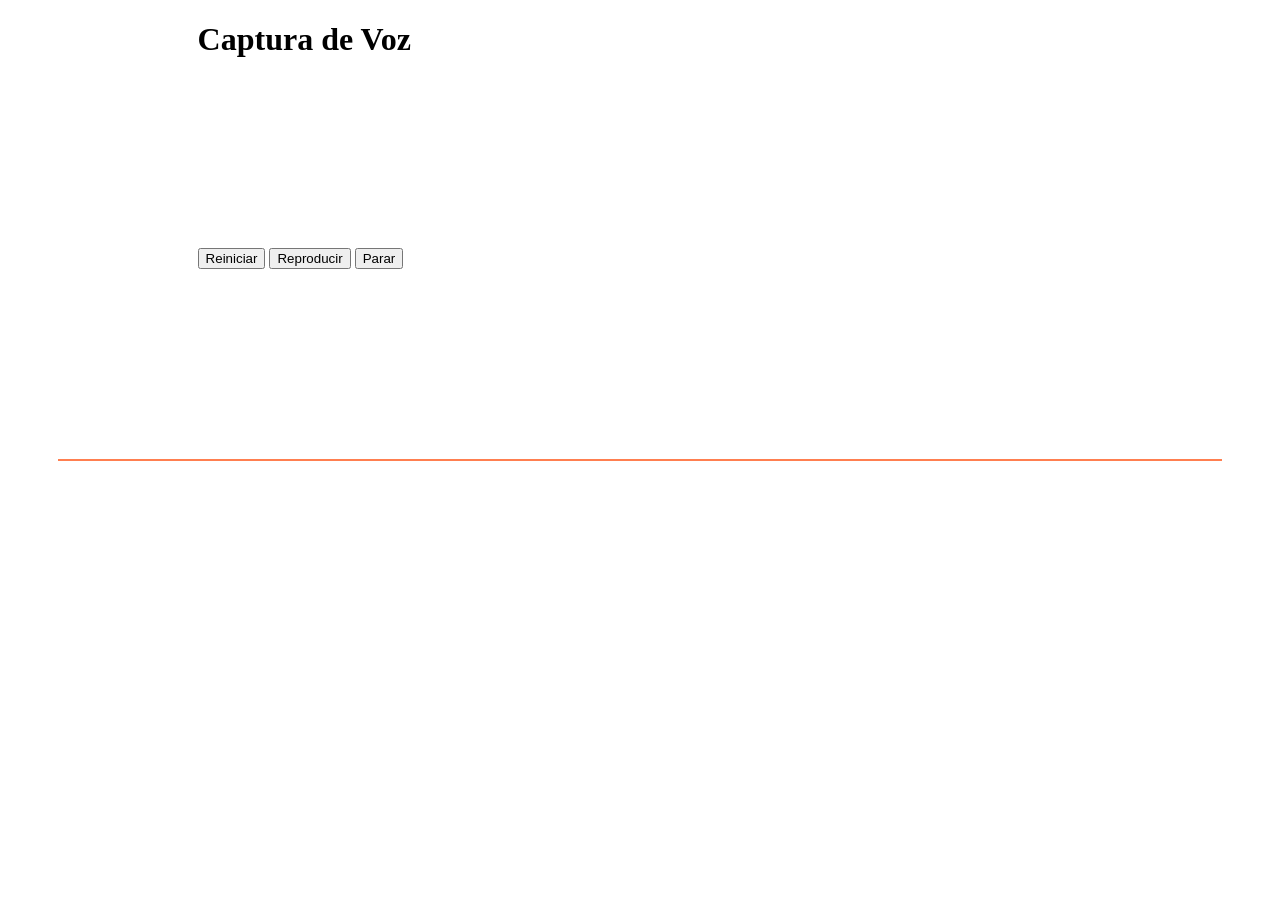
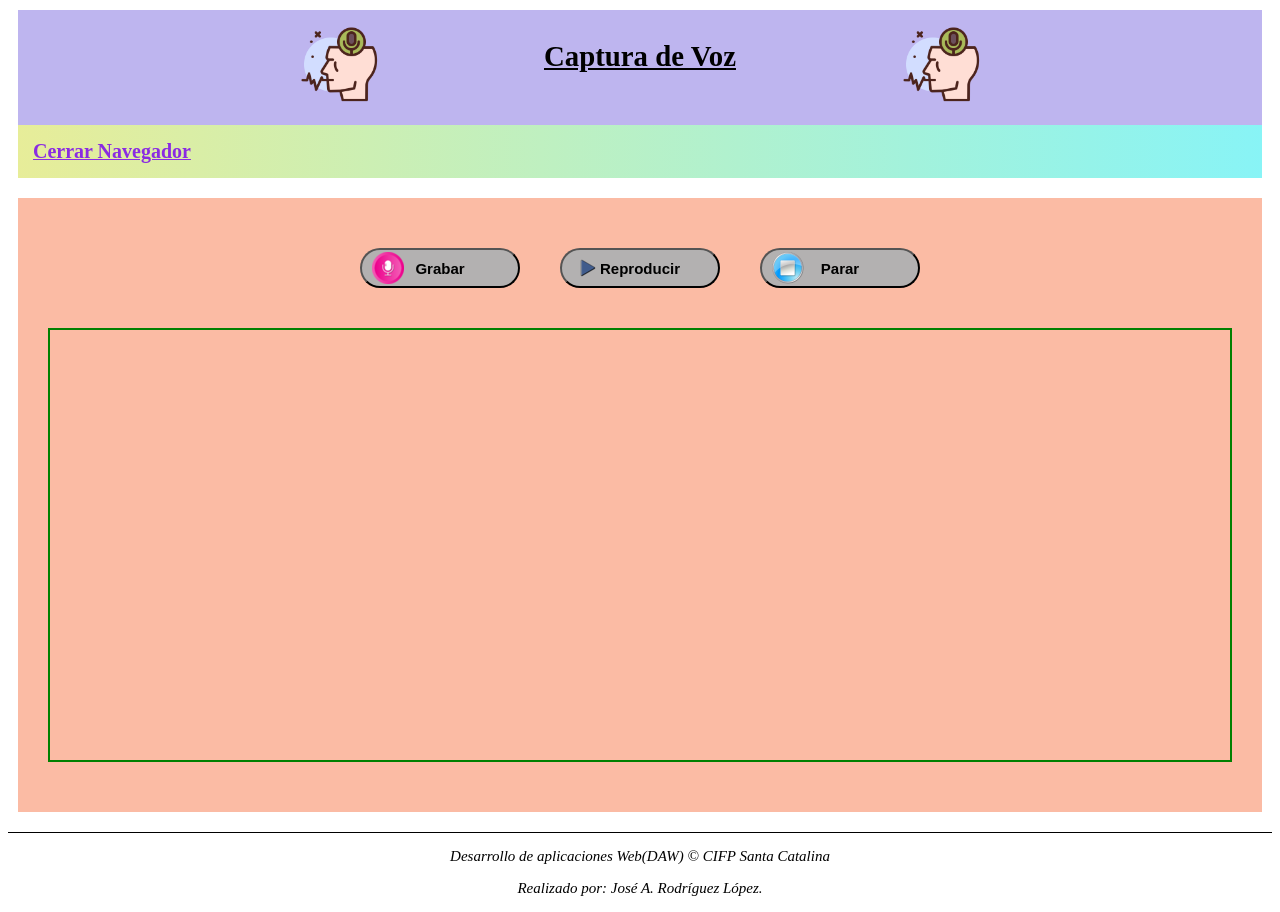
Before and after one commit to Rodriguez1973/Captura_de_voz, a plain HTML site: page index.html in a window 1280 px wide. Before the commit the page ends 800 px from the top, so only its background shows below. Drawn offline with Linux system fonts and the light colour scheme.

Commit message:
Comienzo pruebas de depuración

```diff
--- a/css/estilos.css
+++ b/css/estilos.css
@@ -1,25 +1,137 @@
 /* Proyecto realizado por: José A. Rodríguez López-->
- * Fecha: 18/10/2022
+ * Fecha: 10/10/2022
  */
+
+.cabecera {
+  margin: 10px;
+}
+
+#contenedor_cabecera {
+  background-color: #beb5ef;
+  margin: 0;
+  display: flex;
+  justify-content: center;
+}
+
+#titulo {
+  display: flex;
+  flex-direction: row;
+  font-size: larger;
+  background-color: #beb5ef;
+  margin-left: 10px;
+  margin-right: 10px;
+}
+
+#titulo>div {
+  padding-top: 15px;
+  padding-left: 75px;
+  padding-right: 75px;
+  padding-bottom: 15px;
+  margin: 0;
+}
+
+#titulo img {
+  width: 80px;
+}
+
+#tit_principal {
+  background-color: #beb5ef;
+  text-decoration: underline;
+  text-align: center;
+  padding: 15px;
+  margin: 0px;
+  top: 50%;
+}
+
+#cerrar {
+  background: linear-gradient(to right, rgb(231, 237, 153), rgb(136, 244, 246));
+  color: blueviolet;
+  text-decoration: underline;
+  font-weight: bold;
+  padding: 15px;
+  margin: 0px;
+  text-align: left;
+}
+
+#contenido {
+  background: rgb(251, 187, 164);
+  margin: 20px 10px 10px 10px;
+  padding: 30px;
+}
+
+.pie {
+  grid-area: d;
+  margin-top: 20px;
+  background-color: white;
+  text-align: center;
+  font-size: 15px;
+  font-style: italic;
+  padding: 0px;
+  border-top: solid 1px black;
+}
+
+input,
+#cerrar_navegador {
+  font-size: 20px;
+}
+
+#reiniciar {
+  display: flex;
+  justify-content: center;
+  padding: 0px;
+}
 
 #cajaTexto{
   margin:50px;
   width: auto;
   height: 60%;
-  border: 1px solid coral;
+  border: 1px solid rgb(45, 8, 194);
   font-size: 40px;
 }
 
-i{
-  font-size: 10px;
-  color:coral;
-  text-align: center;
+nav{
+  display: flex;
+  justify-content: center;
 }
 
-h1{
-  margin-left: 15%;
+nav input{
+  margin: 20px;
 }
 
-nav{
-  margin:15%;
+nav input {
+  text-align: center;
+  font-size: 15px;
+  background-color:rgb(179, 177, 177);
+  border-radius: 20px;
+  width: 160px;
+  height:40px;
+  font-weight: bold;
+  background-repeat: no-repeat;
+  background-position-y: center;
+  background-position-x: 10px;
 }
+
+#grabar{
+  background-image: url(../images/record.png);
+}
+
+#reproducir{
+  background-image: url(../images/play.png);
+}
+
+#parar{
+  background-image: url(../images/stop.png);
+}
+
+#contenedorTexto {
+  overflow: scroll; ;
+  padding:20px;
+  border: 2px solid green;
+  color:blue;
+  margin-top: 20px;
+  margin-bottom: 20px;
+  font-family: Verdana;
+  font-size: 17px;
+  font-weight: bold;
+  height: 390px;
+}
--- a/index.html
+++ b/index.html
@@ -8,28 +8,44 @@
   <meta charset="UTF-8">
   <meta http-equiv="X-UA-Compatible" content="IE=edge">
   <meta name="viewport" content="width=device-width, initial-scale=1.0">
-  <title>Buscador en la página</title>
-  <link rel="stylesheet" type="text/css" href="./css/estilos.css">
+  <title>Captura de voz</title>
+  <link rel="stylesheet" href="./css/estilos.css">
   <script src="./js/javascript.js" defer></script>
 </head>
 
 <body>
-  <header>
-  <h1>Captura de Voz</h1>
-  </header>
+  <section id="captura_voz">
+    <!--Encabezado de la página web-->
+    <header class="cabecera">
+      <div id="contenedor_cabecera">
+        <div id="titulo">
+          <div><img src="./images/record_voice_audio_icon.png" alt="Grabación de voz"></div>
+          <div>
+            <h1 id="tit_principal">Captura de Voz</h1>
+          </div>
+          <div><img src="./images/record_voice_audio_icon.png" alt="Grabación de voz"></div>
+        </div>
+      </div>
+      <div>
+        <p id="cerrar"><a id="cerrar_navegador">Cerrar Navegador</a></p>
+      </div>
+    </header>
+    <!--Contenedor principal-->
+    <div id="contenido">
+      <nav>
+        <input type="button" id="grabar" value="Grabar">
+        <input type="button" id="reproducir" value="Reproducir">
+        <input type="button" id="parar" value="Parar">
+      </nav>
+      <div id="contenedorTexto">
+      </div>
+    </div>
+  </section>
 
-  <nav>
-    <input type="button" id="reiniciar" value="Reiniciar">
-    <input type="button" id="reproducir" value="Reproducir">
-    <input type="button" id="parar" value="Parar">
-  </nav>
-
-  <article>
-  <div id="cajaTexto"></div>
-  </article>
-
-  <footer>
-
+  <!--Pie de página-->
+  <footer class="pie">
+    <p>Desarrollo de aplicaciones Web(DAW) &copy; CIFP Santa Catalina</p>
+    <p>Realizado por: José A. Rodríguez López.</p>
   </footer>
 </body>
 
--- a/js/javascript.js
+++ b/js/javascript.js
@@ -1,51 +1,71 @@
 /* Proyecto realizado por: José A. Rodríguez López-->
  * Fecha: 18/10/2022
  */
-let idiomaSeleccionado="es-ES"
+
+/*Captura el evento onclick en la etiqueta <p id="cerrar_navegador">. Cierra el navegador.*/
+cerrar_navegador.onclick = function () {
+    window.close()
+}
+
+/*Captura el evento click en el <input id="grabar">. Inicia la grabación.*/
+document.getElementById("grabar").addEventListener("click",grabar,false);
+
+/*Función que comienza la grabación.*/
+function grabar(){
+    contenedorTexto.innerText="";
+    reconocimiento.start();
+};
+
+/*Evento click sobre el <input id="reproducir">. Reproduce el texto.*/
+document.getElementById("reproducir").addEventListener("click",leerTexto,false);
+
+/*Evento click sobre el <input id="parar">. Para la grabación o reproducción*/
+document.getElementById("parar").addEventListener("click",parar,false);
+
+//Función que para el reconocimiento y reproducción de voz
+function parar(){
+    reconocimiento.abort();
+    reconocimiento.start();
+};
+
+//Idioma seleccionado.
+const idiomaSeleccionado="es-ES"
+
+//Reconocimiento de voz.
 var SpeechRecognition = SpeechRecognition || webkitSpeechRecognition
-//var SpeechGrammarList = SpeechGrammarList || webkitSpeechGrammarList
-//var SpeechRecognitionEvent = SpeechRecognitionEvent || webkitSpeechRecognitionEvent
 
-//let speechRecognitionList = new SpeechGrammarList();
-
-//let palabrasTexto=[]
-//grammar = '#JSGF V1.0; grammar palabrasTexto; public <palabrasTexto> = ' + palabrasTexto.join(' | //') + ' ;'
-
+//Crea el objeto del reconocimiento de voz.
 let reconocimiento = new SpeechRecognition()
 
+//Selecciona idioma del reconocimiento de voz.
 reconocimiento.lang = idiomaSeleccionado;
+
+//Establece que el reconocimiento se lealice continuamente mientras no se pare el proceso.
 reconocimiento.continuous = true;
+
+//Establece que no se muestren los resultados provisionales sobre el texto reconocido.
 reconocimiento.interimResults = false;
 
+/*Inicia en el navegador el acceso al microfono.*/
 reconocimiento.start();
 
-//Se produce evento de capturar sonido.
+/* Captura de sonido.*/
 reconocimiento.onresult = (event) => {
     const resultados = event.results;
-    const frase = resultados[resultados.length - 1][0].transcript;
-    cajaTexto.innerText=cajaTexto.innerText+frase;
+    /*if("parar"===event.results[0][0].transcript.tolowercase()){
+        parar;
+    }else{*/
+        const frase = resultados[resultados.length - 1][0].transcript;
+        contenedorTexto.innerText=contenedorTexto.innerText+frase;
+    /*}*/
 }
 
-
-
-
-document.getElementById("reiniciar").addEventListener("click",()=>{
-    //Solicita al navegador permiso de acceder al dispositivo microfono
-    reconocimiento.start();
-    cajaTexto.innerText="";
-},false);
-
-document.getElementById("reproducir").addEventListener("click",leerTexto,false);
-
-document.getElementById("parar").addEventListener("click",()=>{
+/*Función que realiza la lectura del texto y lo reproduce*/
+function leerTexto() {
     reconocimiento.abort();
-},false);
-
-function leerTexto() {
-    let texto=cajaTexto.innerText;
+    let texto=contenedorTexto.innerText;
     var synth=window.speechSynthesis;
-    synth.lang = idiomaSeleccionado //"en-US"//"es-ES"//
+    synth.lang = idiomaSeleccionado
     var utterance = new SpeechSynthesisUtterance(texto)
     synth.speak(utterance)
-
 }
```
Also changed, not shown: images/play.png (added), images/record.png (added), images/record_voice_audio_icon.png (added), images/stop.png (added).
